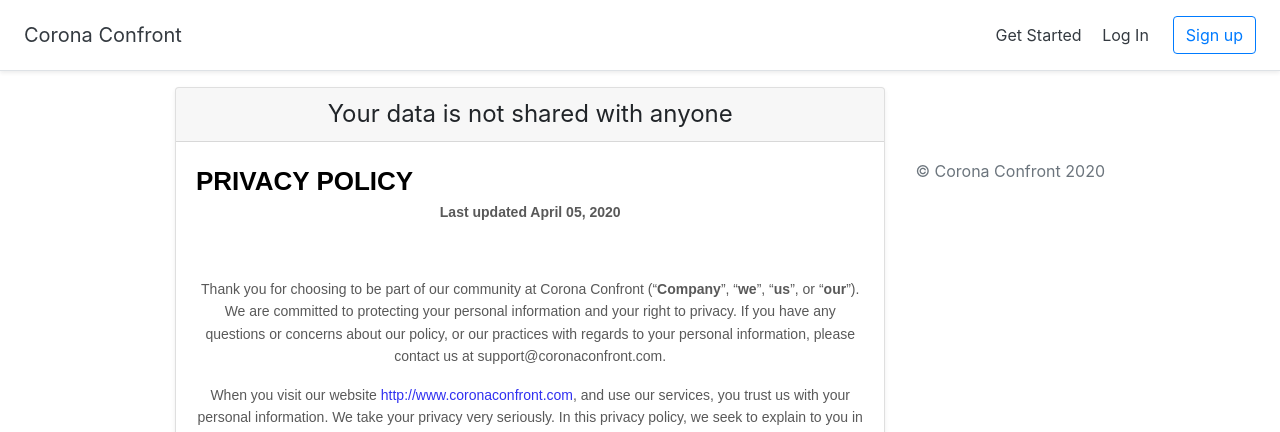
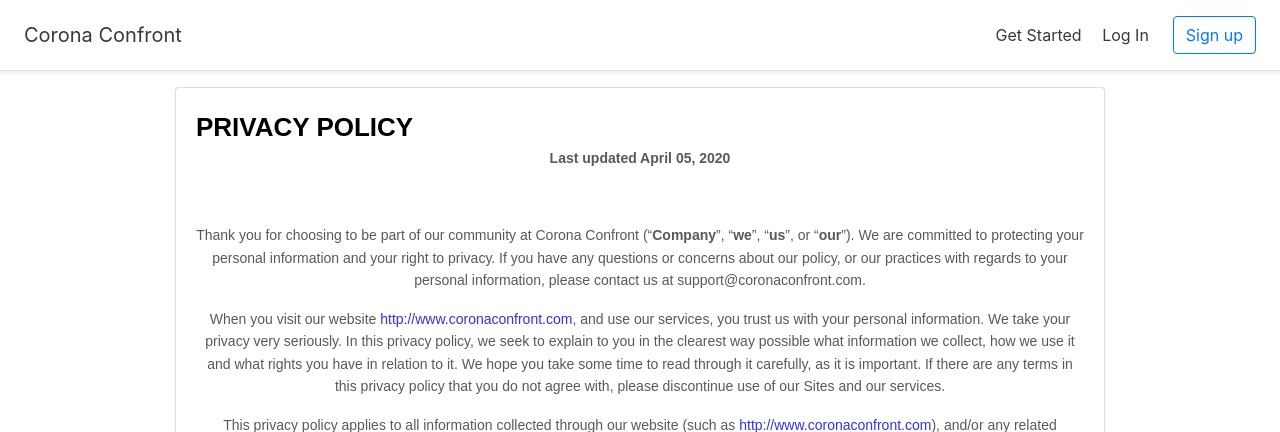
Before and after one commit to safariko/corona_confront, a Django app: page /privacy/ in a window 1280 px wide. Shown: the top 432 px of the page. Run offline with Django 3.2, Linux system fonts and the light colour scheme; some libraries are stand-ins or nearby versions.

Commit message:
termly template

```diff
--- a/templates/registration/privacy.html
+++ b/templates/registration/privacy.html
@@ -6,9 +6,6 @@
 <div class="container">
   <div class="card-deck mb-3 text-center">
     <div class="card mb-4 shadow-sm">
-      <div class="card-header">
-        <h4 class="my-0 font-weight-normal">Your data is not shared with anyone</h4>
-      </div>
       <div class="card-body">
 <style>
   [data-custom-class='body'], [data-custom-class='body'] * {
@@ -66,7 +63,8 @@
       <div style="color: #595959;font-size: 14px;font-family: Arial;padding-top:16px;">This privacy policy was created using <a style="color: rgb(48, 48, 241) !important;" href="https://termly.io/products/privacy-policy-generator/?ftseo">Termly’s Privacy Policy Generator</a>.</div>
     </div>
   </div>
-
+</div>
+</div>
 </div>
 
 
```
